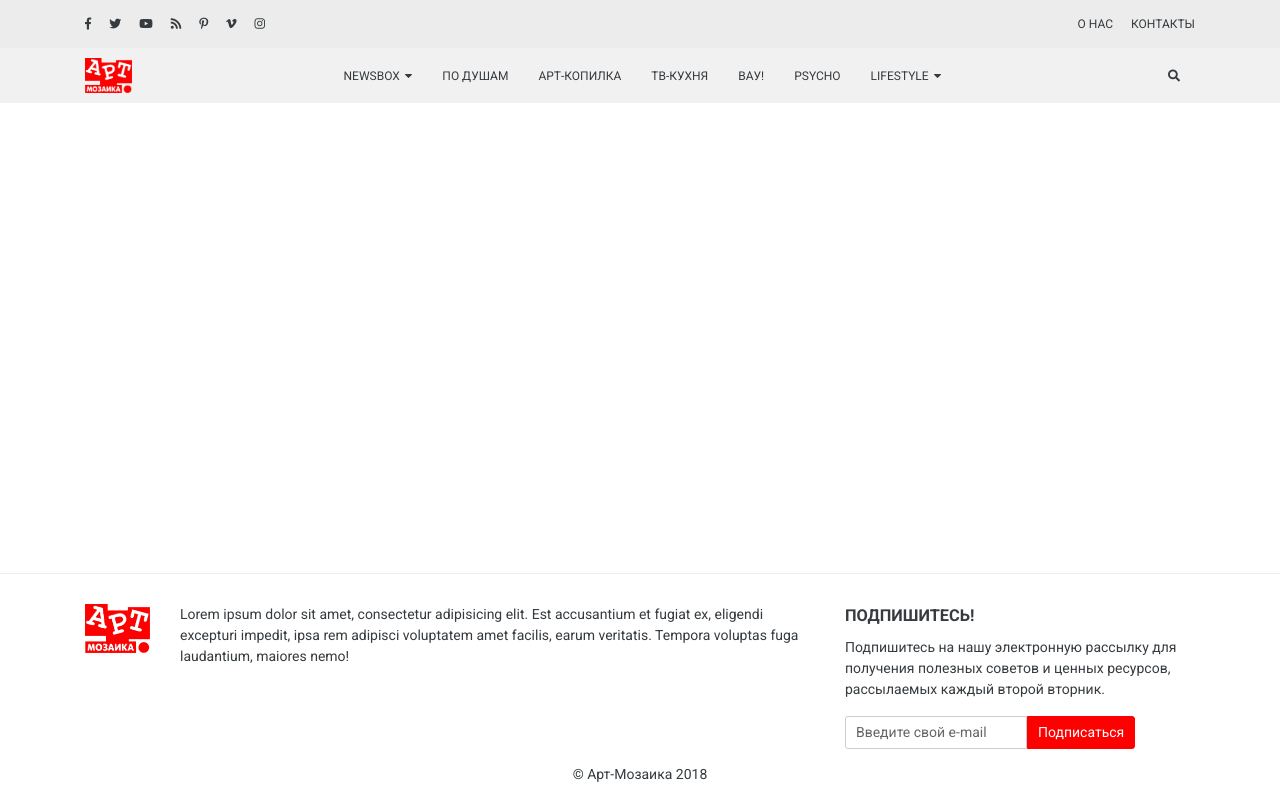
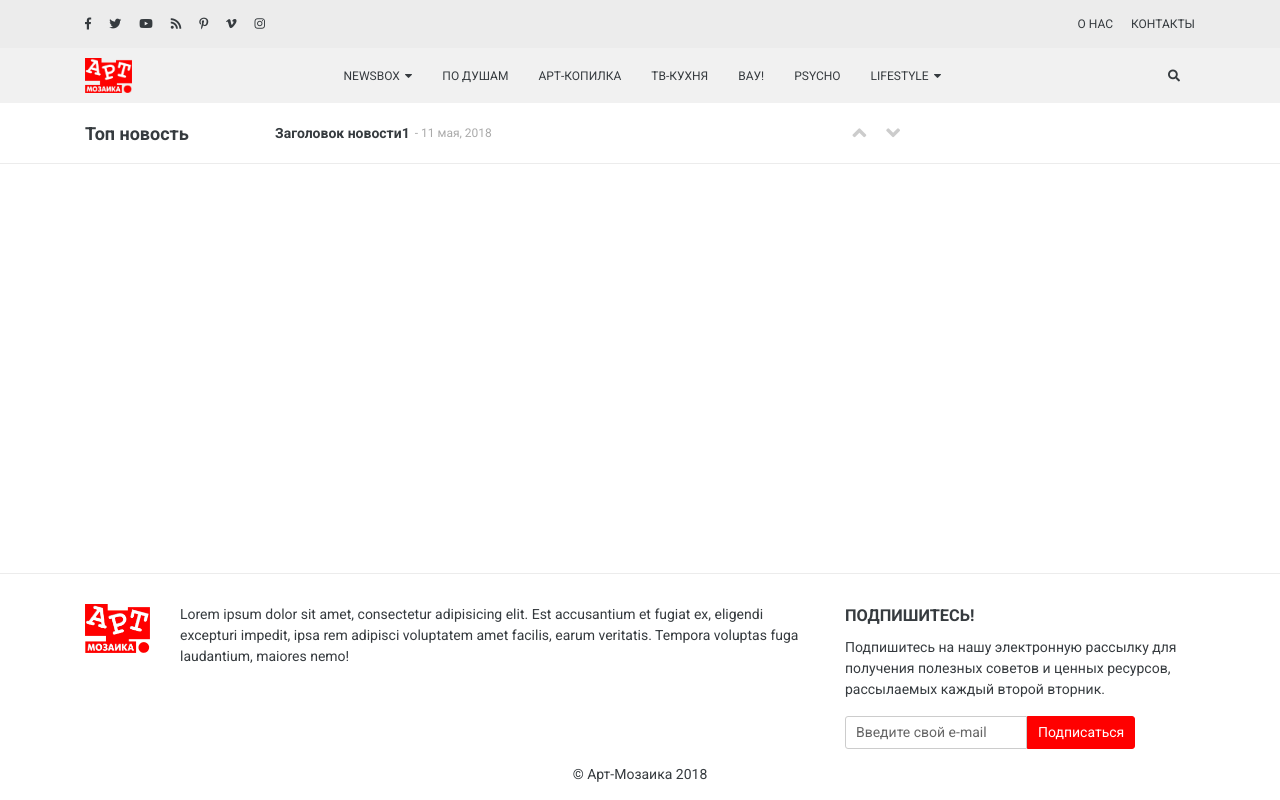
Before and after one commit to StanleyN7/artmoz, a website: page app/index.html in a window 1280 px wide. Drawn offline with Linux system fonts and the light colour scheme.

Commit message:
header changed

```diff
--- a/app/index.html
+++ b/app/index.html
@@ -26,6 +26,8 @@
 	<link rel="stylesheet" href="fonts/fontawesome/css/all.min.css">
 	<link href="https://fonts.googleapis.com/css?family=Roboto:100,300,400,500,700,900" rel="stylesheet">
 	<!-- Fonts end -->
+
+	<link rel="stylesheet" href="libs/slider-pro/dist/css/slider-pro.min.css">
 
 	<link rel="stylesheet" href="css/main.min.css">
 </head>
@@ -58,7 +60,7 @@
 					<span></span>
 					<span></span>
 				</div>
-				<ul class="menu">
+				<div class="menu">
 					<i class="fas fa-times close_menu_mob"></i>
 					<div class="social_networks social_networks_mob">
 						<a href="#" target="_blank"><i class="fab fa-facebook-f"></i></a>
@@ -69,6 +71,7 @@
 						<a href="#" target="_blank"><i class="fab fa-vimeo-v"></i></a>
 						<a href="#" target="_blank"><i class="fab fa-instagram"></i></a>
 					</div>
+					<ul class="d-lg-flex">
 						<li class="menu_item menu_item_submenu">
 							<a href="https://www.facebook.com/">Newsbox</a>
 							<ul class="sub-menu">
@@ -111,29 +114,47 @@
 						</li>
 					</ul>
 				</div>
+			</div>
 			<div class="open_search" data-toggle="modal" data-target="#search_modal">
 				<i class="fas fa-search"></i>
+			</div>
+		</div>
+		<div class="top_news">
+			<div class="container">
+				<div class="row">
+					<div class="col-lg-2 top_news_title">Топ новость</div>
+					<div class="col-lg-7 d-flex">
+						<div class="slider-pro top_news_slider">
+							<div class="sp-slides">
+								<div class="sp-slide">
+									<a class="post_title" href="#">Заголовок новости1</a>
+									<span class="post_date">11 мая, 2018</span>
+								</div>
+								<div class="sp-slide">
+									<a class="post_title" href="#">Заголовок новости2</a>
+									<span class="post_date">11 мая, 2018</span>
+								</div>
+								<div class="sp-slide">
+									<a class="post_title" href="#">Заголовок новости3</a>
+									<span class="post_date">11 мая, 2018</span>
+								</div>
+							</div>
+						</div>
+						<div class="top_news_nav">
+							<i class="fas fa-angle-up next-btn"></i>
+							<i class="fas fa-angle-down prew-btn"></i>
+						</div>
+					</div>
+				</div>
+
 			</div>
 		</div>
 	</header>
 	<main class="main">
 	</main>
-
-
 	<footer class="footer">
 		<div class="container">
 			<div class="row">
-				<!-- <div class="col-lg-2">
-					<a class="logo" href="index.html"><img src="img/logo.png" alt="logo"></a>
-				</div>
-				<div class="col-lg-3">
-					Lorem ipsum dolor sit amet, consectetur adipisicing elit. Est accusantium et fugiat ex, eligendi excepturi impedit, ipsa rem adipisci voluptatem amet facilis, earum veritatis. Tempora voluptas fuga laudantium, maiores nemo!
-				</div>
-				<div class="col-lg-3 d-flex flex-column">
-					<a href="tel:080012345678">080012345678</a>
-					<a href="tel:080012345678">080012345678</a>
-					<a href="mailto:info@artmozaika.com">info@artmozaika.com</a>
-				</div> -->
 				<div class="col-lg-1">
 					<a class="logo" href="index.html"><img src="img/logo.png" alt="logo"></a>
 				</div>
@@ -175,6 +196,7 @@
 	<script src="libs/jquery/dist/jquery.min.js"></script>
 	<script src="libs/bootstrap/js/popper.js"></script>
 	<script src="libs/bootstrap/js/bootstrap.min.js"></script>
+	<script src="libs/slider-pro/dist/js/jquery.sliderPro.min.js"></script>
 	<script src="js/common.js"></script>
 </body>
 </html>
--- a/app/js/common.js
+++ b/app/js/common.js
@@ -36,14 +36,36 @@
 		$('.menu_item_submenu a').removeClass('active');
 	}
 
+$(window).resize(function() {
+	console.log('resize');
+});
 
 
-$(window).on('load', function(){
-	// console.log($('header').outerHeight());
-	// $('.main').css('padding-top', $('header').outerHeight() + 'px');
-	mainPadding();
-});
+// Slider
+	if ($('.top_news_slider').length) {
+		$('.top_news_slider').sliderPro({
+			width: '100%',
+			height: 60,
+			arrows: false,
+			buttons: false,
+			autoplay: false,
+			autoplayOnHover: 'none',
+			orientation: 'vertical',
+			keyboard: false,
+			touchSwipe: false
+		});
+		$('.top_news_nav .prew-btn').on('click', function(){
+			$('.top_news_slider').sliderPro( 'previousSlide' );
+		});
+		$('.top_news_nav  .next-btn').on('click', function(){
+			$('.top_news_slider').sliderPro( 'nextSlide' );
+		});
+	}
 
-function mainPadding () {
-	$('.main').css('padding-top', $('header').outerHeight() + 'px');
-}
+// Resize main padding
+	$(window).on('load', function(){
+		mainPadding();
+	});
+	function mainPadding () {
+		$('.main').css('padding-top', $('header').outerHeight() + 'px');
+	}
--- a/app/scss/_media.scss
+++ b/app/scss/_media.scss
@@ -56,6 +56,7 @@
 	    -webkit-transition: all 0.3s ease-out;
 		-o-transition: all 0.3s ease-out;
 		transition: all 0.3s ease-out;
+		z-index: 1;
 	    &.active {
 	    	-webkit-transform: translateX(0);
 	    	-ms-transform: translateX(0);
@@ -87,6 +88,11 @@
 		input, button, .btn {
 			width: 100%;
 		}
+	}
+	.top_news {
+	    height: 0;
+	    overflow: hidden;
+	    border: none;
 	}
 }
 
--- a/app/scss/main.scss
+++ b/app/scss/main.scss
@@ -140,6 +140,9 @@ ul {
 .no_scroll {
 	overflow: hidden;
 }
+.hidden {
+	display: none !important;
+}
 .animate {
 	-webkit-transition: all 0.3s ease-out;
 	-o-transition: all 0.3s ease-out;
@@ -201,6 +204,7 @@ ul {
 	-webkit-justify-content: space-between;
 	-ms-flex-pack: justify;
 	justify-content: space-between;
+	z-index: 1;
 }
 .logo {
 	height: 55px;
@@ -208,10 +212,10 @@ ul {
 	padding-bottom: 10px;
 }
 .menu {
-	display: -webkit-box;
+	/* display: -webkit-box;
 	display: -webkit-flex;
 	display: -ms-flexbox;
-	display: flex;
+	display: flex; */
 	/* -webkit-flex-wrap: wrap;
 	-ms-flex-wrap: wrap;
 	flex-wrap: wrap; */
@@ -406,6 +410,114 @@ ul {
 	}
 }
 
+/*-- TOP NEWS SLIDER --*/
+.top_news {
+	border-bottom: 1px solid $middlegray;
+	background: $white;
+	text-transform: none;
+}
+.top_news_title {
+	font-size: 18px;
+	display: -webkit-box;
+	display: -webkit-flex;
+	display: -ms-flexbox;
+	display: flex;
+	-webkit-box-align: center;
+	-webkit-align-items: center;
+	-ms-flex-align: center;
+	align-items: center;
+	font-weight: bold;
+	padding-top: 10px;
+	padding-bottom: 10px;
+}
+.top_news_slider {
+	display: -webkit-box;
+	display: -webkit-flex;
+	display: -ms-flexbox;
+	display: flex;
+	font-size: 14px;
+	.post_title {
+		font-weight: bold;
+		-webkit-transition: all 0.3s ease-out !important;
+		-o-transition: all 0.3s ease-out !important;
+		transition: all 0.3s ease-out !important;
+		&:hover {
+			color: $accent;
+		}
+	}
+	.post_date {
+		color: #aaaaaa;
+		font-size: 12px;
+		margin-left: 5px;
+		&:before {
+			content: '-';
+			display: inline-block;
+			margin-right: 3px;
+		}
+	}
+	.sp-slide {
+		display: -webkit-box;
+		display: -webkit-flex;
+		display: -ms-flexbox;
+		display: flex;
+		-webkit-box-align: center;
+		-webkit-align-items: center;
+		-ms-flex-align: center;
+		align-items: center;
+		padding-top: 10px;
+		padding-bottom: 10px;
+	}
+}
+.top_news_nav {
+	font-size: 22px;
+	color: $placeholder;
+	-webkit-box-ordinal-group:3;
+	-webkit-order:2;
+	-ms-flex-order:2;
+	order:2;
+	display: -webkit-box;
+	display: -webkit-flex;
+	display: -ms-flexbox;
+	display: flex;
+    -webkit-box-align: center;
+    -webkit-align-items: center;
+    -ms-flex-align: center;
+    align-items: center;
+	.next-btn,
+	.prew-btn {
+		margin-left: 10px;
+		margin-right: 10px;
+		cursor: pointer;
+		color: $darkgray;
+		@extend.animate;
+		&:hover {
+			color: $text;
+		}
+	}
+}
+
+
+
+
+
+
+
+
+
+
+
+
+
+
+
+
+
+
+
+
+
+
+
 
 
 /*-- FOOTER --*/
```
Also changed, not shown: app/css/main.min.css, 1 other file. Lines whose indentation alone changed are shown as unchanged.
